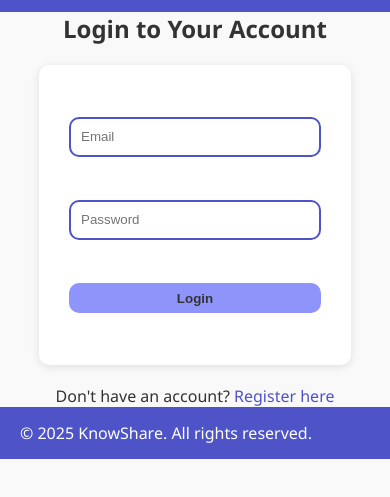
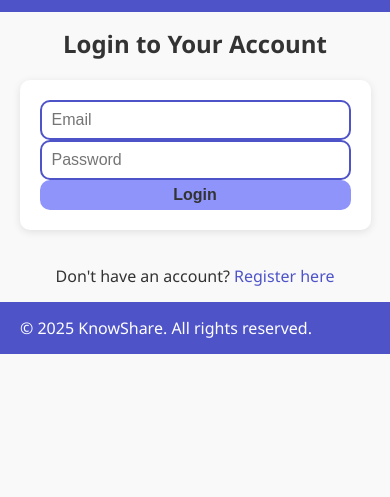
Before and after one commit to Vivek954sahu/KnowShare, a website with bundled scripts: page client/public/pages/login.html in a window 390 px wide. Shown: the part 61-558 px from the top of the page. Built offline with nearby package versions, Linux system fonts and the light colour scheme.

```diff
--- a/client/public/assets/javascripts/comments.js
+++ b/client/public/assets/javascripts/comments.js
@@ -12,7 +12,7 @@
 
     commentsContainer.innerHTML = comments.map(comment => `
       <div class="comment">
-        <p><strong>${comment.username || 'Anonymous'}</strong>:</p>
+        <p><strong>${comment.username?.username || 'Anonymous'}</strong>:</p>
         <p>${comment.content}</p>
         <small>${new Date(comment.createdAt).toLocaleString()}</small>
       </div>
--- a/client/public/assets/stylesheets/style.css
+++ b/client/public/assets/stylesheets/style.css
@@ -264,9 +264,6 @@
   .landing-buttons .btn {
     margin: 0 1px;
   }
-  #loginForm, #registerForm, #create-post-form {
-    width: 80vw;
-  }
 
 
   .post-card h3{
@@ -291,6 +288,39 @@
   }
   .comments h3{
     font-size: 12px;
+  }
+
+  .auth-container {
+    padding: 15px;
+    width: 100%;
+  }
+
+  #loginForm,
+  #registerForm,
+  #create-post-form {
+    width: 90vw !important;
+    height: auto !important;
+    padding: 20px;
+  }
+
+  #loginForm input,
+  #registerForm input,
+  #create-post-form input,
+  #create-post-form textarea {
+    width: 100%;
+    font-size: 16px;
+  }
+
+  #loginForm button,
+  #registerForm button,
+  #create-post-form button {
+    width: 100%;
+    font-size: 16px;
+  }
+
+  .switch-link {
+    text-align: center;
+    margin-top: 15px;
   }
 
 
```
Also changed, not shown: client/public/pages/dashboard.html (+1 -1 lines).
